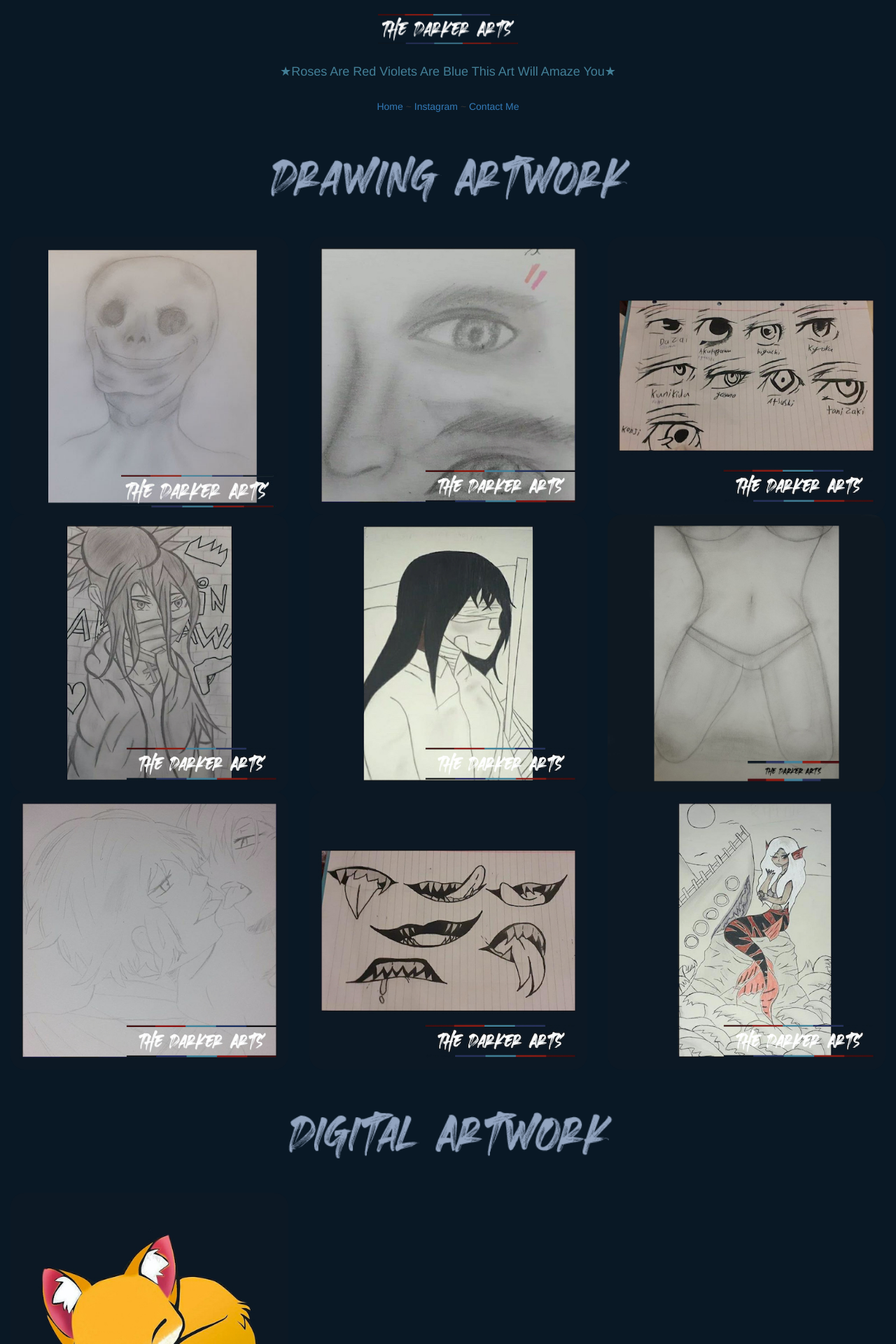
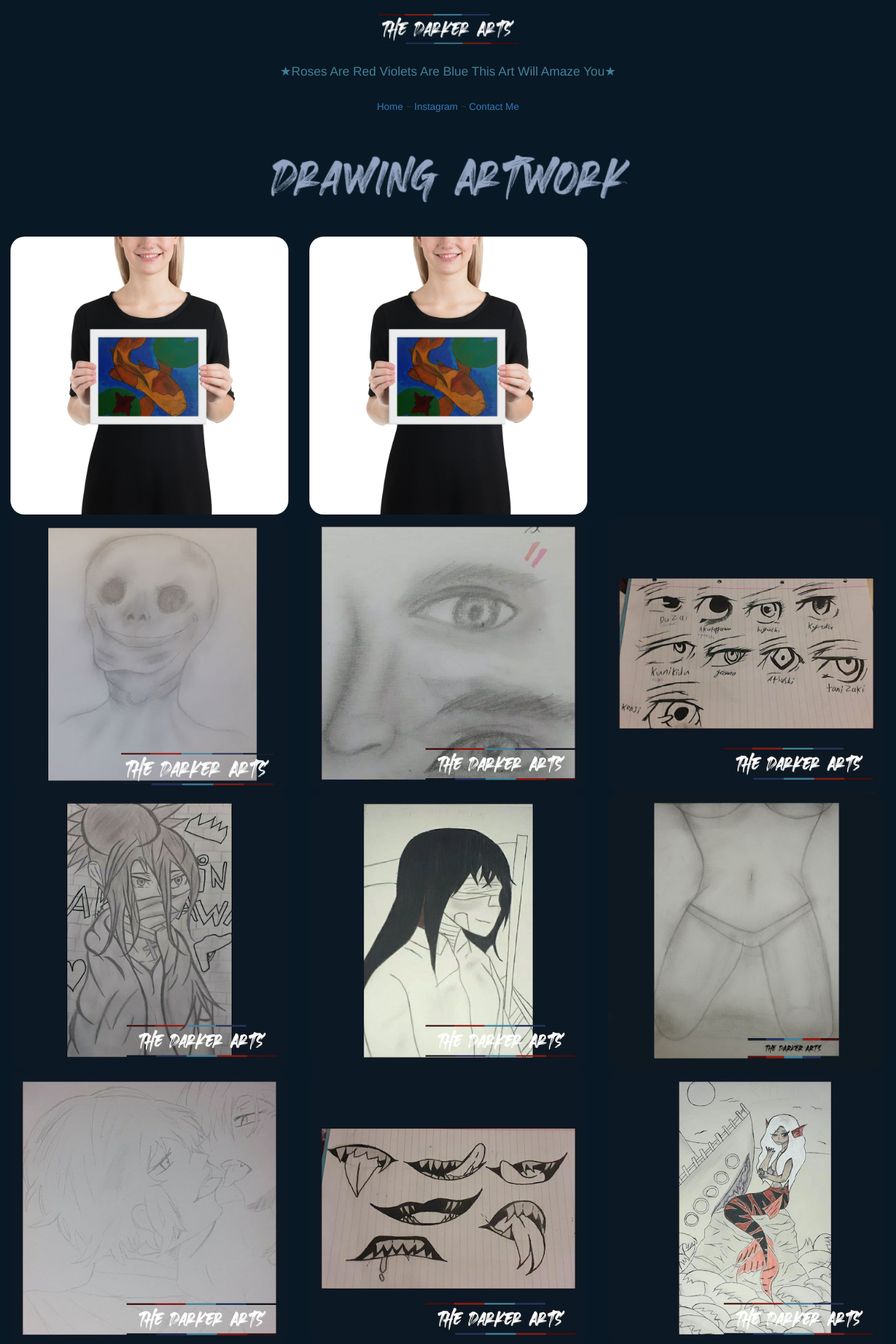
Before and after one commit to chalitamarriott/chalitamarriott.github.io, a Jekyll site: the page built from index.html, in a window 1280 px wide. Shown: the top 1920 px of the page at 70% size. Built offline with Jekyll 4.4.1, drawn with Linux system fonts in a browser that asks for light colours; nearby versions of some CDN libraries.

Commit message:
Update index.html

```diff
--- a/index.html
+++ b/index.html
@@ -15,7 +15,7 @@ excerpt: This website is my art portfolio feel free to browse and use the contac
 </div>
 <div class="row">
 	{% for post in site.posts %}
-	{% if post.type == "Drawn" %}
+	{% if post.type == "drawn" %}
 	<div class="col-xs-12 col-sm-6 col-md-4"><center><img class="art animate__animated animate__flipInX" style="border-radius: 20px; width:100%;" src="{{post.imageUrl}}"></a></center></div>
 	{% endif %}
 	{% endfor %}
```
